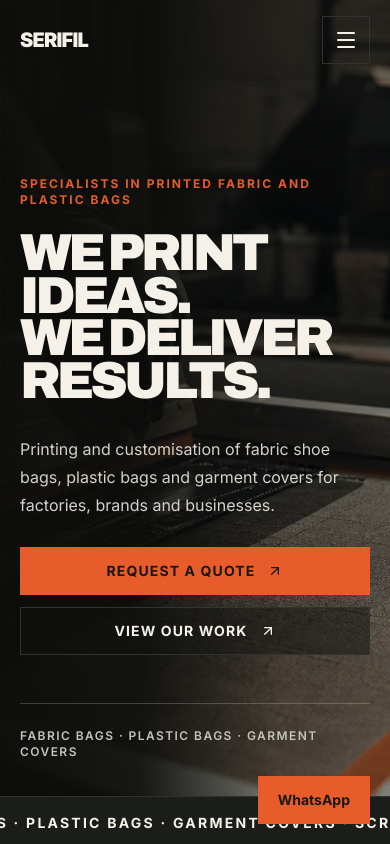
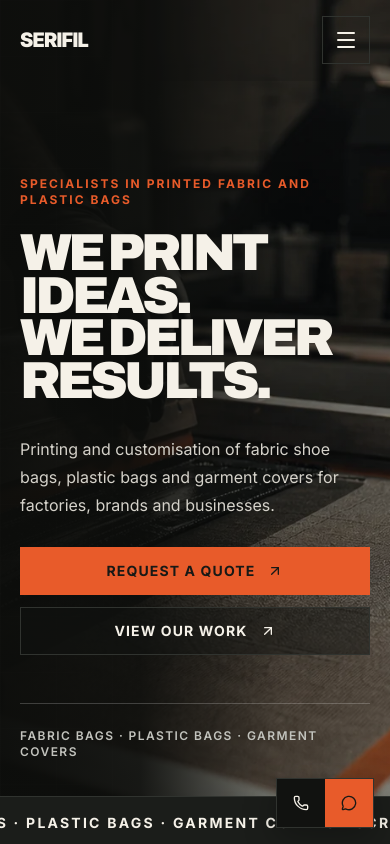
Before and after one commit to Thecreative1/Serifil, a Next.js app: page /en/ in a window 390 px wide. Shown: the top 844 px of the page. Built offline with nearby package versions, Linux system fonts and the light colour scheme.

Commit message:
Improve phone and WhatsApp actions

```diff
--- a/app/[locale]/page.tsx
+++ b/app/[locale]/page.tsx
@@ -1,4 +1,5 @@
 import { notFound } from "next/navigation";
+import { MessageCircle, Phone } from "lucide-react";
 import { Header } from "@/components/layout/Header";
 import { Footer } from "@/components/layout/Footer";
 import { LocalePreference } from "@/components/LocalePreference";
@@ -66,7 +67,34 @@ export default async function Home({
         <QuoteForm copy={copy.quoteForm} />
         <ContactSection copy={copy.contact} />
       </main>
-      {brand.whatsapp ? <a className="fixed bottom-5 right-5 z-40 grid min-h-12 place-items-center bg-accent px-5 text-sm font-bold text-light-text" href={`https://wa.me/${brand.whatsapp.replace(/\D/g, "")}`} target="_blank" rel="noreferrer">WhatsApp</a> : null}
+      {brand.phone || brand.whatsapp ? (
+        <div className="fixed right-4 bottom-4 z-40 flex items-center border border-border bg-background shadow-[0_10px_32px_rgba(0,0,0,0.28)] sm:right-5 sm:bottom-5">
+          {brand.phone ? (
+            <a
+              href={`tel:${brand.phone.replace(/\s/g, "")}`}
+              aria-label={`${copy.contact.call} ${brand.phone}`}
+              title={`${copy.contact.call} ${brand.phone}`}
+              className="inline-flex min-h-12 min-w-12 items-center justify-center gap-2 px-3 text-sm font-bold text-text-primary transition-colors duration-300 hover:bg-surface focus-visible:outline-2 focus-visible:outline-offset-4 focus-visible:outline-accent sm:px-4"
+            >
+              <Phone className="size-4" aria-hidden="true" />
+              <span className="hidden sm:inline">{copy.contact.call}</span>
+            </a>
+          ) : null}
+          {brand.whatsapp ? (
+            <a
+              href={`https://wa.me/${brand.whatsapp.replace(/\D/g, "")}`}
+              target="_blank"
+              rel="noreferrer"
+              aria-label={`WhatsApp ${brand.whatsapp}`}
+              title={`WhatsApp ${brand.whatsapp}`}
+              className="inline-flex min-h-12 min-w-12 items-center justify-center gap-2 bg-accent px-3 text-sm font-bold text-light-text transition-colors duration-300 hover:bg-accent-hover focus-visible:outline-2 focus-visible:outline-offset-4 focus-visible:outline-accent sm:px-4"
+            >
+              <MessageCircle className="size-4" aria-hidden="true" />
+              <span className="hidden sm:inline">WhatsApp</span>
+            </a>
+          ) : null}
+        </div>
+      ) : null}
       <Footer copy={copy.footer} headerCopy={copy.header} />
     </>
   );
--- a/config/brand.ts
+++ b/config/brand.ts
@@ -26,7 +26,7 @@ export const brand: BrandConfig = {
   heroLineTwo: "Entregamos resultados.",
   secondaryTagline: "Impressão especializada para o setor do calçado.",
   location: "Guimarães, Portugal",
-  phone: "",
+  phone: "+351 910 508 706",
   email: "",
   whatsapp: "+351 910 508 706",
   instagram: "",
--- a/data/i18n.ts
+++ b/data/i18n.ts
@@ -285,6 +285,7 @@ export const translations = {
         "Envie os detalhes através do formulário para prepararmos a análise inicial.",
       location: "Localização",
       phone: "Telefone",
+      call: "Ligar",
       email: "E-mail",
       whatsapp: "WhatsApp",
       address: "Morada",
@@ -580,6 +581,7 @@ export const translations = {
       descriptionSuffix: "Send the details through the form for an initial assessment.",
       location: "Location",
       phone: "Phone",
+      call: "Call",
       email: "Email",
       whatsapp: "WhatsApp",
       address: "Address",
```
Also changed, not shown: 1 other file (tests, documents, lock files or other folders).
